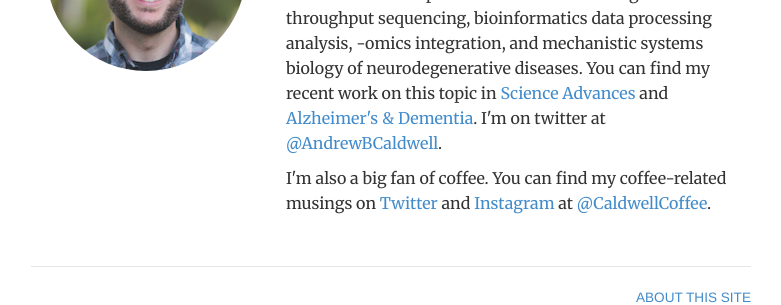
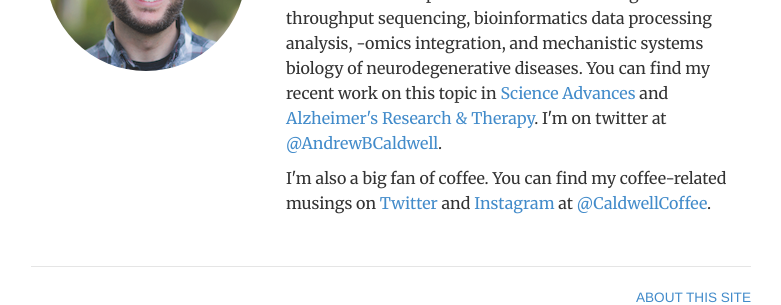
Before and after one commit to andrewbcaldwell/andrewbcaldwell.github.io, a Jekyll site: the page built from index.html, in a window 1280 px wide. Shown: the part 249-554 px from the top of the page, without its empty margins (249-1030 px from the left). Built offline with Jekyll 4.4.1, drawn with Linux system fonts in a browser that asks for light colours.

Commit message:
Update index.html
Update new publication

```diff
--- a/index.html
+++ b/index.html
@@ -13,7 +13,7 @@ description: Andrew B. Caldwell is a research scientist at UC San Diego.
             </div>
     <div itemscope itemtype="http://data-vocabulary.org/Person" class="col-sm-8">
     <p class="lead">Hi! I'm <span itemprop="name">Andrew Caldwell</span>, a <span itemprop="title">research scientist</span> at UC San Diego working on systems biology of Alzheimer's Disease.</p>
-    <p>I'm intereted in <span itemprop="research">experimental methods for high throughput sequencing</span>, <span itemprop="research">bioinformatics data processing analysis</span>, <span itemprop="research">-omics integration</span>, and <span itemprop="research">mechanistic systems biology of neurodegenerative diseases</span>. You can find my recent work on this topic in <a href="https://advances.sciencemag.org/content/6/46/eaba5933">Science Advances</a> and <a href=" https://doi.org/10.1002/alz.12553">Alzheimer's & Dementia</a>. I'm on twitter at <a href="https://www.twitter.com/andrewbcaldwell">@AndrewBCaldwell</a>.</p>
+    <p>I'm intereted in <span itemprop="research">experimental methods for high throughput sequencing</span>, <span itemprop="research">bioinformatics data processing analysis</span>, <span itemprop="research">-omics integration</span>, and <span itemprop="research">mechanistic systems biology of neurodegenerative diseases</span>. You can find my recent work on this topic in <a href="https://advances.sciencemag.org/content/6/46/eaba5933">Science Advances</a> and <a href=" https://doi.org/10.1186/s13195-024-01659-6">Alzheimer's Research & Therapy</a>. I'm on twitter at <a href="https://www.twitter.com/andrewbcaldwell">@AndrewBCaldwell</a>.</p>
 
     <p>I'm also a big fan of coffee. You can find my coffee-related musings on <a href="https://www.twitter.com/caldwellcoffee">Twitter</a> and <a href="https://www.instagram.com/caldwellcoffee">Instagram</a> at <a href="https://www.instagram.com/caldwellcoffee">@CaldwellCoffee</a>.</p>
     </div>
```
